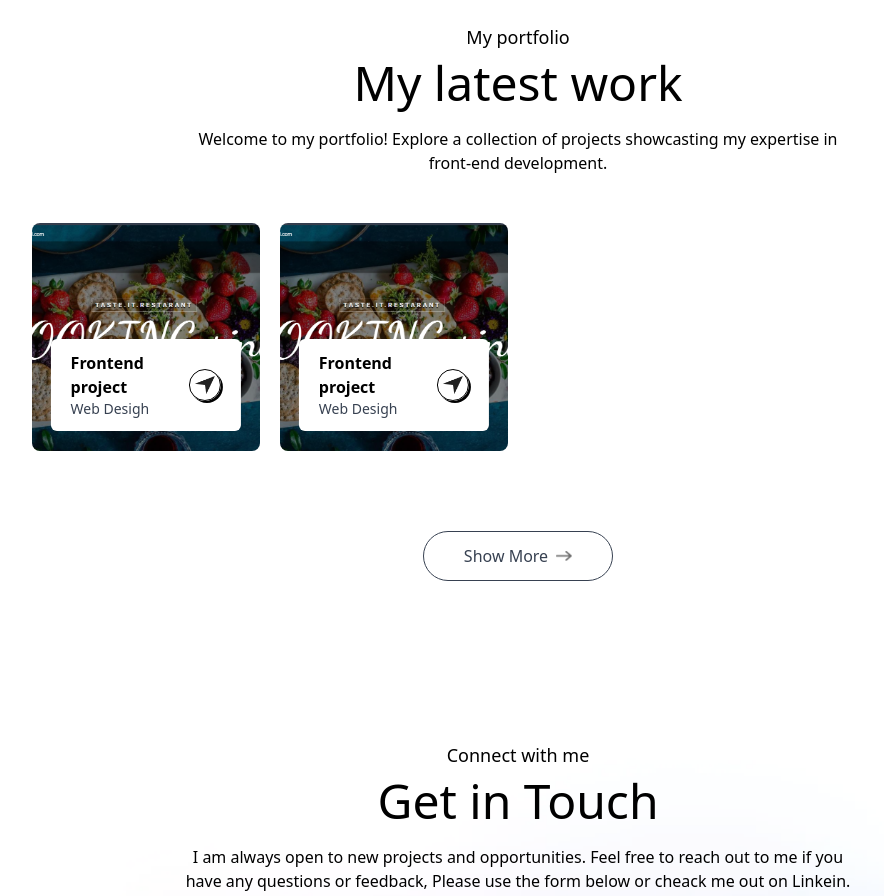
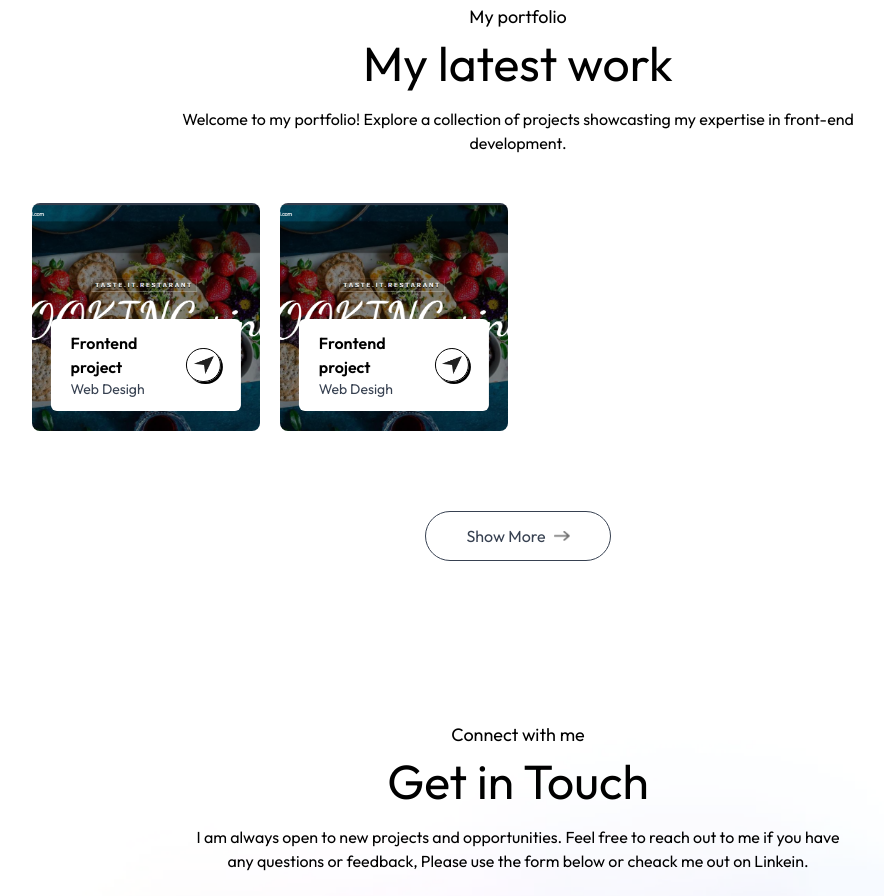
Before and after one commit to michelle23-code/PORTFOLIO, a plain HTML site: page index.html in a window 1280 px wide. Shown: the part 2176-3072 px from the top of the page, without its empty margins (122-1006 px from the left). Drawn offline with nearby package versions, Linux system fonts and the light colour scheme; a web font is replaced by a local one.

Commit message:
added  js

```diff
--- a/index.html
+++ b/index.html
@@ -6,13 +6,17 @@
     <title>PONTSHO LEKOTO - PORTFOLIO</title>
       <script src="https://cdn.tailwindcss.com"></script>
       <script src="./tailwind.config.js"></script>
+      <link rel="preconnect" href="https://fonts.googleapis.com">
+      <link rel="preconnect" href="https://fonts.gstatic.com" crossorigin>
+      <link href="https://fonts.googleapis.com/css2?family=Outfit:wght@100..900&family=Ovo&display=swap" rel="stylesheet">
 </head>
-<body class="over-flow-x-hidden">
+<body class="over-flow-x-hidden font-Outfit">
   <div class="fixed top-0 right-0 w-11/12 -z-10 translate-x-[-80%]">
     <img src="./portfolio_images/images/header-bg-color.png" alt="" class="w-full ">
   </div>
     <nav class="w-full fixed px-5 lg:px-8 xl:px[8%]  py-4 flex items-center justify-between z-50">
         <img src="./portfolio_images/images.logo.png" alt="logo" class="w-28 cursor-pointer">
+
         <ul class="hidden md:flex items-center gap-6 lg:gap-8 rounded-full px-12 py-3 bg-white shadow-sm bg-opacity-50">
             <li><a href="#top">Home</a></li>
             <li><a href="#about">About Me</a></li>
@@ -77,7 +81,7 @@
                  <div class="bg-white w-1/2 aspect-square absolute right-0 bottom-0
                  rounded-full -translate-x-1/4 translate-y-1/3  shadow-[0_4px_55px_rgba(149,0,162,0,15)]
                  flex items-center justify-center">
-                    <img src="./portfolio_images/images/circular-text.png" alt="" class="w-full">
+                    <img src="./portfolio_images/images/circular-text.png" alt="" class="w-full animate-spin_slow">
                     <img src="./portfolio_images/images/dev-icon.png" alt="" class="w-1/4 absolute top-1/2
                     left-1/2 -translate-x-1/2 -translate-y-1/2">
                  </div>
@@ -140,7 +144,7 @@
             I offer a wide range of services to help you grow your bussiness and make your online prensence
             more visible to your customers.
         </p>
-        <div class="grid grid-cols-4 gap-6 my-10 ">
+        <div class="grid grid-cols-auto gap-6 my-10 ">
             <div class="border border-gray-400 rounded-lg px-8 py-12 hover:shadow-[4px_4px_0_#000] cursor-pointer
             hover:bg-[#fcf4ff] hover:-translate-y-1 duration-500">
             <img src="./portfolio_images/images/web-icon.png" alt="" class="w-10">
@@ -184,7 +188,7 @@
             Welcome to my portfolio! Explore a collection of projects showcasting my expertise
             in front-end development.
         </p>
-        <div class="grid grid-cols-4 my-10 gap-5">
+        <div class="grid grid-cols-auto my-10 gap-5">
            <div class="aspect-square bg-[url('./portfolio_images/images/work-1.png')] bg=no-repeat bg-cover bg-center
            rounded-lg relative cursor-pointer group">
 
--- a/script.js
+++ b/script.js
@@ -1,4 +1,6 @@
 const sideMenu = document.querySelector('#sideMenu');
+const navBar = document.querySelector("nav");
+const navLinks = document.querySelector("nav ul");
 
 function openMenu(){
     sideMenu.style.transform = 'translateX(-16rem)';
@@ -9,6 +11,10 @@ function closeMenu(){
 
 window.addEventListener('scroll', ()=>{
     if(scrollY > 50){
-
+        navBar.classList.add('bg-white', 'bg-opacity-50' , 'backdrop-blur-lg', 'shadow-sm');
+        navLinks.classList.remove('bg-white', 'shadow-sm', 'bg-opacity-50');
+    }else{
+        navBar.classList.remove('bg-white','bg-opacity-50' , 'backdrop-blur-lg', 'shadow-sm');
+        navLinks.classList.add('bg-white', 'bg-opacity-50', 'shadow-sm');
     }
 })
--- a/tailwind.config.js
+++ b/tailwind.config.js
@@ -1,3 +1,20 @@
 tailwind.config = {
-
+    theme: {
+        extend:{
+        gridTemplateColumns:{
+            'auto': 'repeat(auto-fill, minmax(200px, 1fr))',
+        },
+        fontFamily: {
+            Outfit: ["Outfit", "sans-serif"],
+            Ovo: ["Ovo", "sans-serif"],
+        },
+        animation:{
+             spin_slow: 'spin 6s linear infinite',
+        },
+        colors: {
+            lightHover: '#fcf4ff',
+            darkHover: '#2a204a',
+        }
+    }
 }
+}
```
